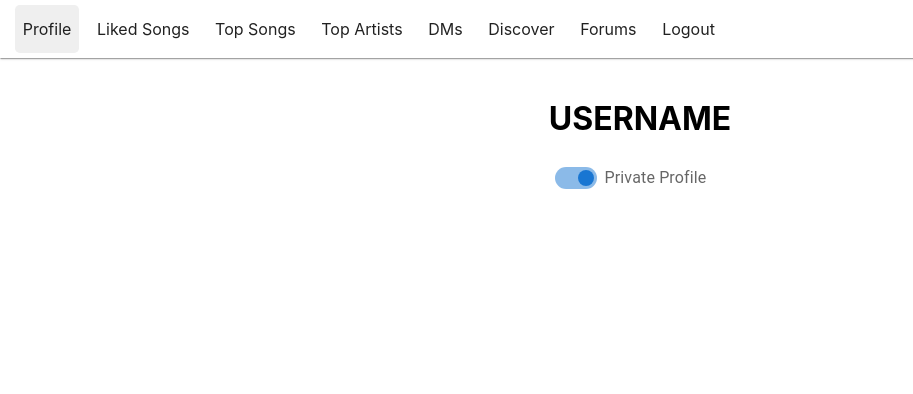
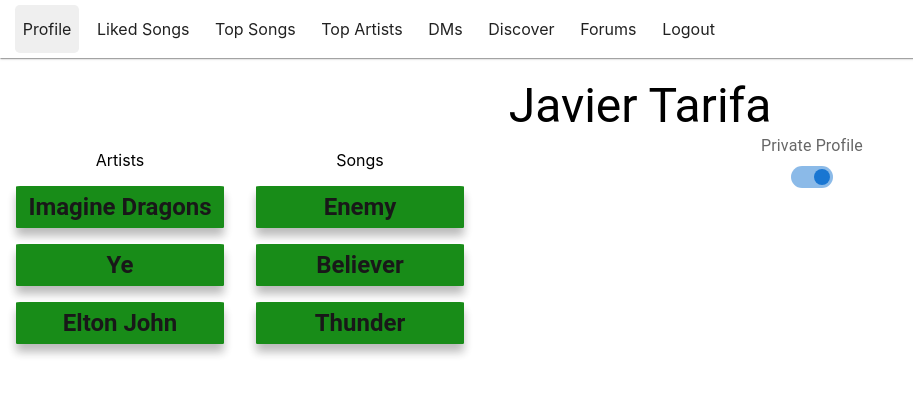
Before and after one commit to Cassy343/SWE-team-5-project-2, a React (Create React App) app in the folder frontend/: page /profile in a window 1280 px wide. Shown: the top 394 px of the page, without its empty margins (0-913 px from the left). Built offline with nearby package versions, Linux system fonts and the light colour scheme; no server answers.

Commit message:
Auto stash before rebase of "origin/jav-profile"

```diff
--- a/frontend/src/profile/Profile.js
+++ b/frontend/src/profile/Profile.js
@@ -1,31 +1,69 @@
 
-import { FormLabel, FormControl, FormGroup, FormControlLabel, Switch, styled } from "@mui/material";
+import { FormLabel, FormControl, FormGroup, FormControlLabel, Switch, Box, styled, Grid, Card, Typography} from "@mui/material";
 import axios from "axios"
 import { useState, useEffect } from "react";
 
 function Profile(props) {
-  const [privateProfile, setPrivateProfile] = useState([]);
+  const testuname = "Javier Tarifa"
+  const [privateProfile, setPrivateProfile] = useState({private: false});
+  const [artist, setArtists] = useState([{name: "Imagine Dragons"},{name: "Ye"},{name: "Elton John"}]);
+  const [song, setSongs] = useState([{title: "Enemy"}, {title: "Believer"}, {title: "Thunder"}]);
  useEffect(()=> {
-  axios.get(`profile?spotifyToken=${props.spotifyToken}`)
-    .then(res => { console.log(res)});
-
+ // axios.get(`profile?spotifyToken=${props.spotifyToken}`)
+   // .then(res => { console.log(res)});
+   // axios.get('localhost8000:profile')
  },[]);
     return (
     <>
         <div className = "App">
             <br></br>
-            <h1>USERNAME</h1>
+            <Typography variant = "h3">{testuname}</Typography>
             <div>
-              <section id="sidebar">
+              <Grid container spacing = {2}>
+                <Grid item>
+                 <Grid container>
+                   <Grid item>
+                   <div className = "user_artists">
+                  <p>Artists</p>
+                    {artist.map((artist)=>
+                        <Box width={240}>
+                       <Card sx={{m: 2}}  style={{backgroundColor: "green", opacity: 0.9, boxShadow: "0 8px 10px rgba(0,0,0,0.3)",
+    "&:hover": {
+      boxShadow: "0 16px 70px -12.125px rgba(0,0,0,0.3)"}, padding: '5px', borderRadius: '2%'}}>
+                          <Typography variant="h5" color='black' textAlign='center' style={{fontWeight: "bold"}}>{artist.name}</Typography>
+                       </Card>
+                       </Box>
+                    )}
+                  </div>
+                   </Grid>
+                   <Grid item>
+                   <div className = "user_songs">
+                  <p>Songs</p>
+                    {song.map((song)=>
+                        <Box width={240}>
+                       <Card sx={{m: 2}}  style={{backgroundColor: "green", opacity: 0.9, boxShadow: "0 8px 10px rgba(0,0,0,0.3)",
+    "&:hover": {
+      boxShadow: "0 16px 70px -12.125px rgba(0,0,0,0.3)"}, padding: '5px', borderRadius: '2%'}}>
+                          <Typography variant="h5" color='black' textAlign='center' style={{fontWeight: "bold"}}>{song.title}</Typography>
+                       </Card>
+                       </Box>
+                    )}
+                  </div>
+                   </Grid>
+                 </Grid>
+                </Grid>
+                <Grid item xs={6} ms={6}>
                     <FormControl>
                         <FormLabel>
                             <FormGroup>
                                 <FormControlLabel control = { <Android12Switch defaultChecked />}
-                            label = "Private Profile"/>
+                                label = "Private Profile" labelPlacement="top" onClick ={() => (privateProfile.private = !privateProfile.private)}/>
+                                {console.log(privateProfile)}
                             </FormGroup>
                         </FormLabel>
                     </FormControl>
-                </section>
+                  </Grid>
+                </Grid>
             </div>
 
         </div>
@@ -34,6 +72,7 @@
 }
 const Android12Switch = styled(Switch)(({ theme }) => ({
     padding: 8,
+
     '& .MuiSwitch-track': {
       borderRadius: 22 / 2,
       '&:before, &:after': {
@@ -44,13 +83,44 @@
         width: 16,
         height: 16,
       },
+      '&before':{
+      }
 
     },
     '& .MuiSwitch-thumb': {
       boxShadow: 'none',
       width: 16,
+      //color: "rgb(30,215,96)",
+
       height: 16,
       margin: 2,
     },
   }));
+
+ const stringAvatar = (name) => {
+    return {
+      sx: {
+        bgcolor: stringToColor(name),
+      },
+      children: `${name.split(' ')[0][0]}${name.split(' ')[1][0]}`,
+    };
+  }
+  const stringToColor = (string) => {
+  let hash = 0;
+  let i;
+
+  /* eslint-disable no-bitwise */
+  for (i = 0; i < string.length; i += 1) {
+    hash = string.charCodeAt(i) + ((hash << 5) - hash);
+  }
+
+  let color = '#';
+
+  for (i = 0; i < 3; i += 1) {
+    const value = (hash >> (i * 8)) & 0xff;
+    color += `00${value.toString(16)}`.slice(-2);
+  }
+
+  return color;
+}
 export default Profile;
```
Lines whose indentation alone changed are shown as unchanged.
